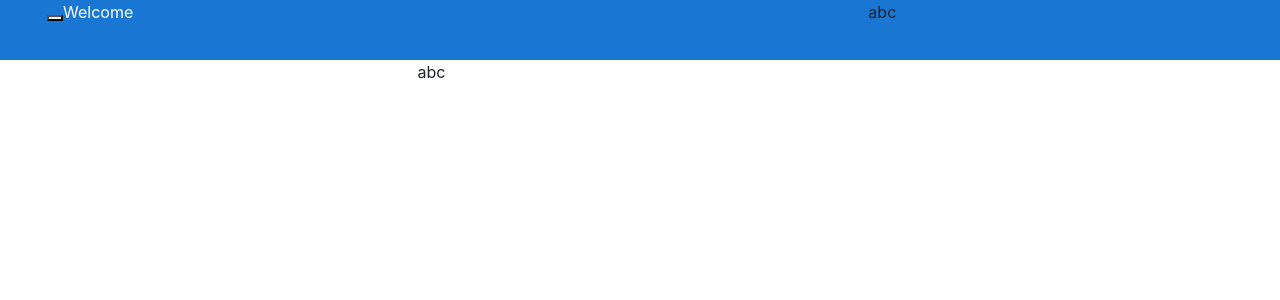
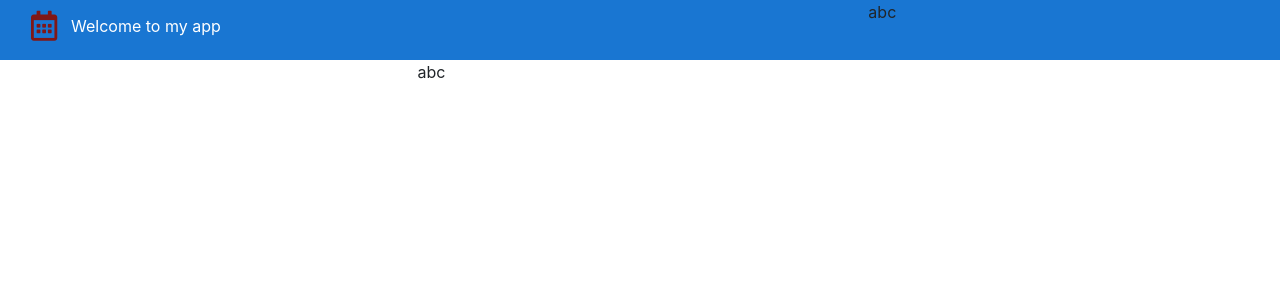
Before and after one commit to Njugen/react-typescript-todoapp, a React (Create React App) app: page / in a window 1280 px wide. Shown: the top 300 px of the page. Built offline with nearby package versions, Linux system fonts and the light colour scheme.

Commit message:
Worked on the LogoComponent and the IconComponent

```diff
--- a/package.json
+++ b/package.json
@@ -3,6 +3,10 @@
   "version": "0.1.0",
   "private": true,
   "dependencies": {
+    "@fortawesome/fontawesome-free": "^5.14.0",
+    "@fortawesome/fontawesome-svg-core": "^1.2.30",
+    "@fortawesome/free-regular-svg-icons": "^5.14.0",
+    "@fortawesome/react-fontawesome": "^0.1.11",
     "@testing-library/jest-dom": "^4.2.4",
     "@testing-library/react": "^9.5.0",
     "@testing-library/user-event": "^7.2.1",
--- a/src/App.tsx
+++ b/src/App.tsx
@@ -1,6 +1,5 @@
 import React from "react";
 import HeaderComponent from "./components/Header";
-require("bootstrap");
 
 function App() {
   return (
--- a/src/components/Header.tsx
+++ b/src/components/Header.tsx
@@ -11,9 +11,9 @@ class HeaderComponent extends Component<PropRules, StateRules> {
     return (
       <div className="row" id="header">
         <div className="col-auto mr-auto">
-          <LogoComponent />
+          <LogoComponent text="Welcome to my app" />
         </div>
-        <div className="col-4">abc</div>
+        <div className="col-4 pull-right">abc</div>
       </div>
     );
   };
--- a/src/components/Icon.tsx
+++ b/src/components/Icon.tsx
@@ -1,20 +1,66 @@
 import React, { Component } from "react";
+import "./../css/Icon.css";
+import "../../node_modules/@fortawesome/fontawesome-free/css/all.min.css";
 
 interface StateRules {}
 
 interface PropRules {
-  // The CSS needed in order for an icon image to show up
+  // The CSS class needed in order for an icon image to show up
   iconReference: string;
+
+  // The size of the icon in pixels (optional)
+  size?: number;
+
+  // The hexadecimal string of a color (optional)
+  color?: string;
+
+  // A string representing one or more classes, for e.g. further CSS modifications (optional)
+  // Example: "element test-element child-element"
+  className?: string;
+
+  // A string representing the id of this object.
+  id?: string;
 
   // on
   onClick?: (event: React.MouseEvent) => void;
 }
 
 class IconComponent extends Component<PropRules, StateRules> {
+  // If the id props has any empty space, remove those
+  removeEmptySpace: (input: string) => string = (input) => {
+    return input.trim();
+  };
+
   render = () => {
-    const { iconReference, onClick: onClickRaise } = this.props;
+    const {
+      iconReference,
+      size,
+      color,
+      className,
+      id,
+      onClick: onClickRaise,
+    } = this.props;
 
-    return <button className={iconReference} onClick={onClickRaise}></button>;
+    const fontSize: string = (size || 120) + "px";
+    const fontColor: string = color || "#000";
+
+    const iconPointer = onClickRaise ? "icon-enable-hover-pointer" : "";
+
+    return (
+      <span
+        className={
+          "icon-component " +
+          iconReference +
+          " " +
+          className +
+          " " +
+          iconPointer
+        }
+        style={{ fontSize, color: fontColor }}
+        onClick={onClickRaise}
+        id={id && this.removeEmptySpace(id)}
+      ></span>
+    );
   };
 }
 
--- a/src/components/Logo.tsx
+++ b/src/components/Logo.tsx
@@ -4,7 +4,9 @@ import "./../css/Logo.css";
 
 interface StateRules {}
 
-interface PropRules {}
+interface PropRules {
+  text: string;
+}
 
 class LogoComponent extends Component<PropRules, StateRules> {
   handleIconClick: (event: React.MouseEvent) => void = (event) => {
@@ -12,10 +14,21 @@ class LogoComponent extends Component<PropRules, StateRules> {
   };
 
   render = () => {
+    const { text } = this.props;
+    const iconSize: number = 30;
+
     return (
       <div id="logo-section">
-        <IconComponent iconReference="blabla" onClick={this.handleIconClick} />
-        <span id="logo-text">Welcome</span>
+        <IconComponent
+          iconReference="far fa-calendar-alt"
+          size={iconSize}
+          color="#801717"
+          onClick={this.handleIconClick}
+          id="logo-image"
+        />
+        <span id="logo-text" style={{ marginLeft: iconSize + 10 + "px" }}>
+          {text}
+        </span>
       </div>
     );
   };
--- /dev/null
+++ b/src/css/Icon.css
@@ -0,0 +1,12 @@
+.icon-component {
+  background: transparent;
+  border: 0px;
+}
+
+.icon-component {
+  display: inline-block;
+}
+
+.icon-enable-hover-pointer {
+  cursor: pointer;
+}
--- a/src/css/Logo.css
+++ b/src/css/Logo.css
@@ -1,7 +1,17 @@
 #logo-section {
   margin-left: 2rem;
+  margin: 10px 1rem;
+  position: relative;
+  padding-top: 1rem;
 }
 
 #logo-text {
   color: #ffffff;
+  display: inline-block;
+  transform: translateY(-50%);
 }
+
+#logo-image {
+  position: absolute;
+  transform: translateY(-50%);
+}
```
Also changed, not shown: 1 other file (tests, documents, lock files or other folders).
